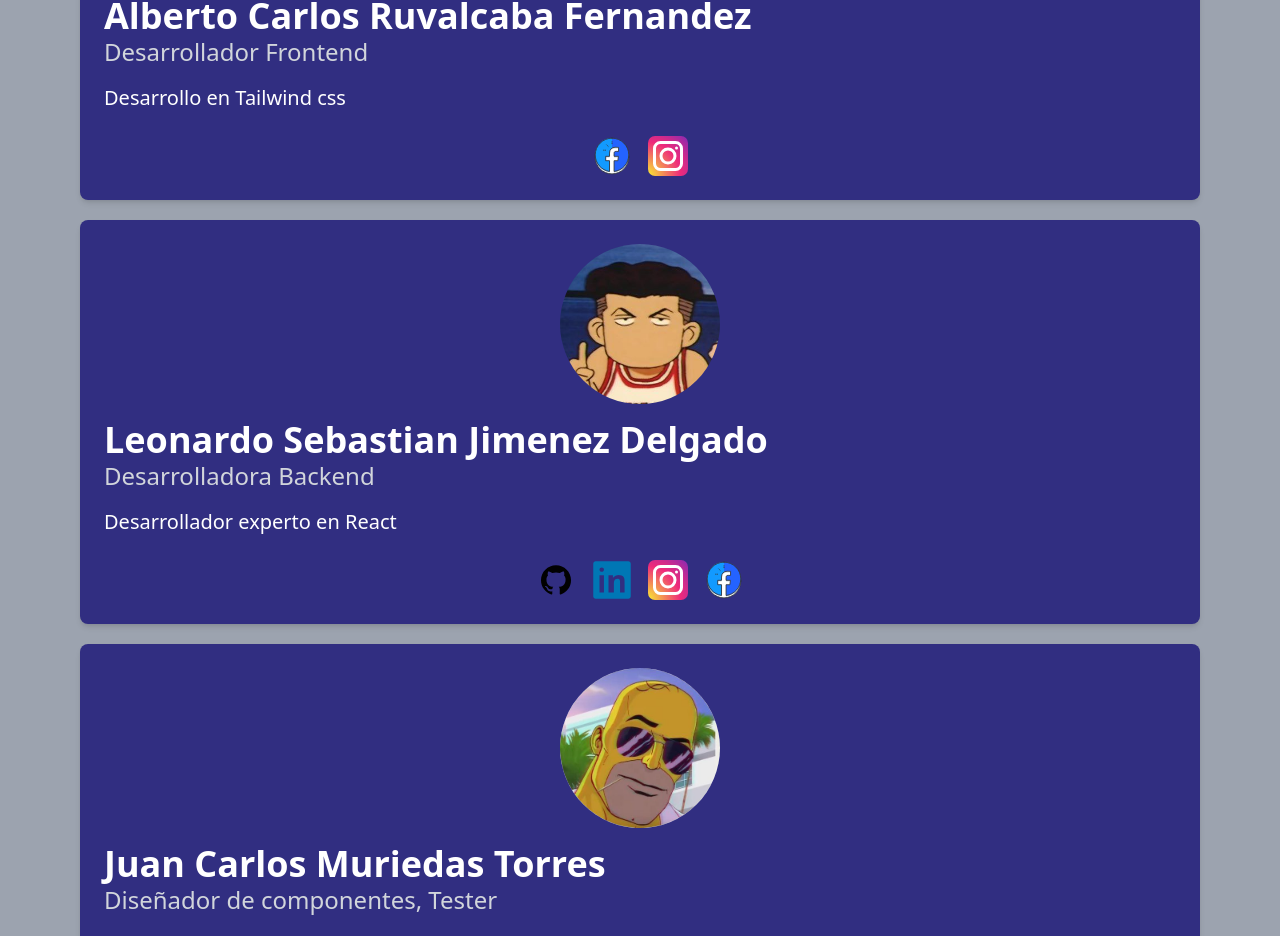
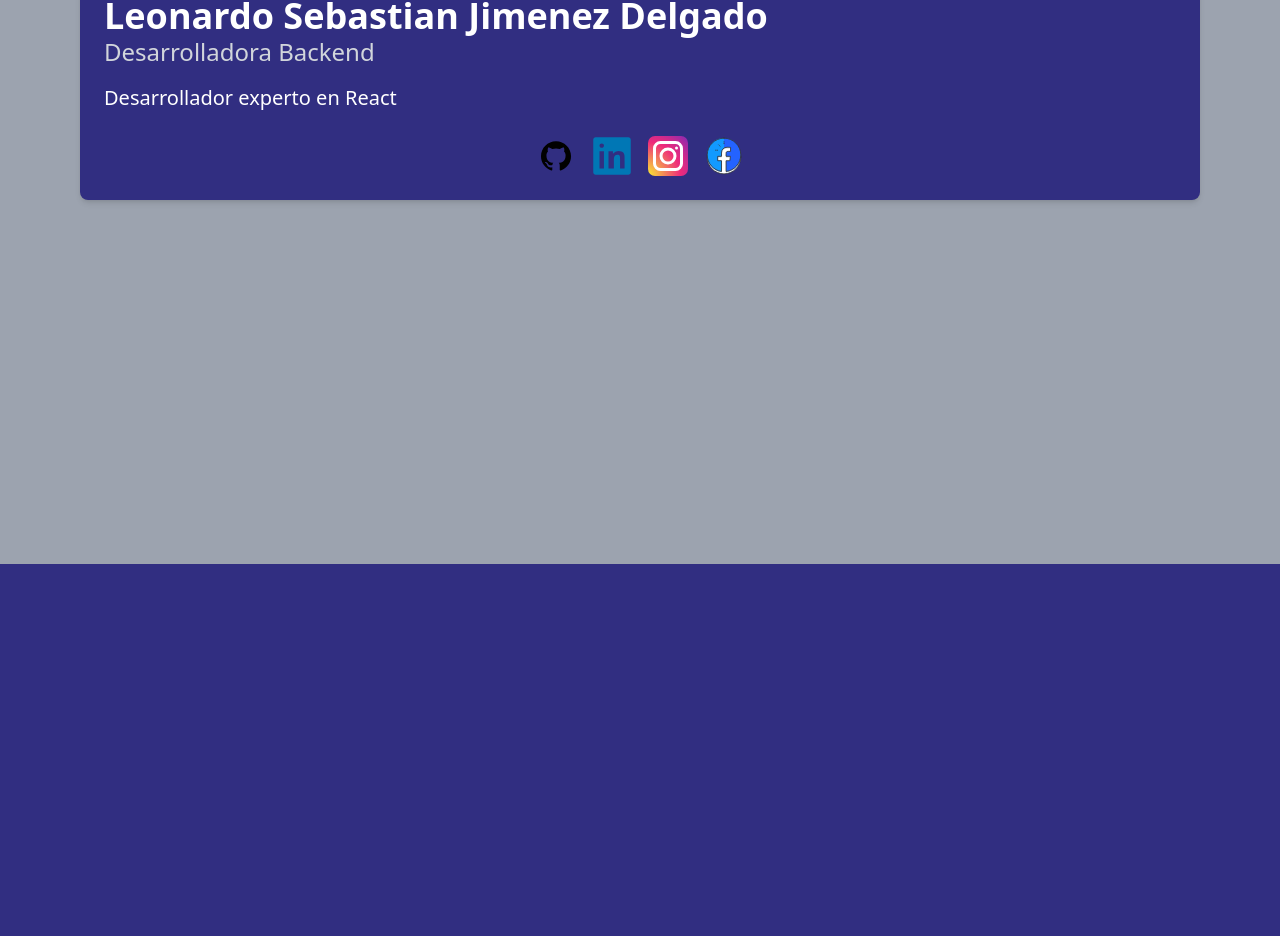
Before and after one commit to JIDE-73/C_Metdos_num, a React (Vite) app: page /integrantes in a window 1280 px wide. Shown: the part 310-1246 px from the top of the page. After the commit the page ends 874 px from the top, so only its background shows below. Built offline with nearby package versions, Linux system fonts and the light colour scheme.

Commit message:
Integrantes Real

```diff
--- a/src/Components/Integrantes.tsx
+++ b/src/Components/Integrantes.tsx
@@ -1,7 +1,7 @@
 // Importa las imágenes
-import beto from "../assets/beto.jpg";
+
 import leo from "../assets/leo.jpg";
-import juan from "../assets/juan.jpg";
+
 //import Iconos
 import gitIcon from "../assets/git.svg";
 import linkedIcon from "../assets/linked.svg";
@@ -10,19 +10,6 @@ import faceIcon from "../assets/facebook.svg";
 
 export default function Integrantes() {
   const teamMembers = [
-    {
-      name: "Alberto Carlos Ruvalcaba Fernandez",
-      role: "Desarrollador Frontend",
-      description: "Desarrollo en Tailwind css",
-      image: beto,
-      icons: [
-        {
-          icon: faceIcon,
-          link: "https://www.facebook.com/alberto.rubalcaba.52",
-        },
-        { icon: igIcon, link: "https://www.instagram.com/ruva_alberto/" },
-      ],
-    },
     {
       name: "Leonardo Sebastian Jimenez Delgado",
       role: "Desarrolladora Backend",
@@ -37,13 +24,6 @@ export default function Integrantes() {
         { icon: igIcon, link: "https://www.instagram.com/limon_leo_limon/" },
         { icon: faceIcon, link: "https://www.facebook.com/taquitos.leonardo" },
       ],
-    },
-    {
-      name: "Juan Carlos Muriedas Torres",
-      role: "Diseñador de componentes, Tester",
-      description: "Encargado de solucionar errores",
-      image: juan,
-      icons: [{ icon: gitIcon, link: "https://github.com/Muriedas" }],
     },
   ];
 
```
